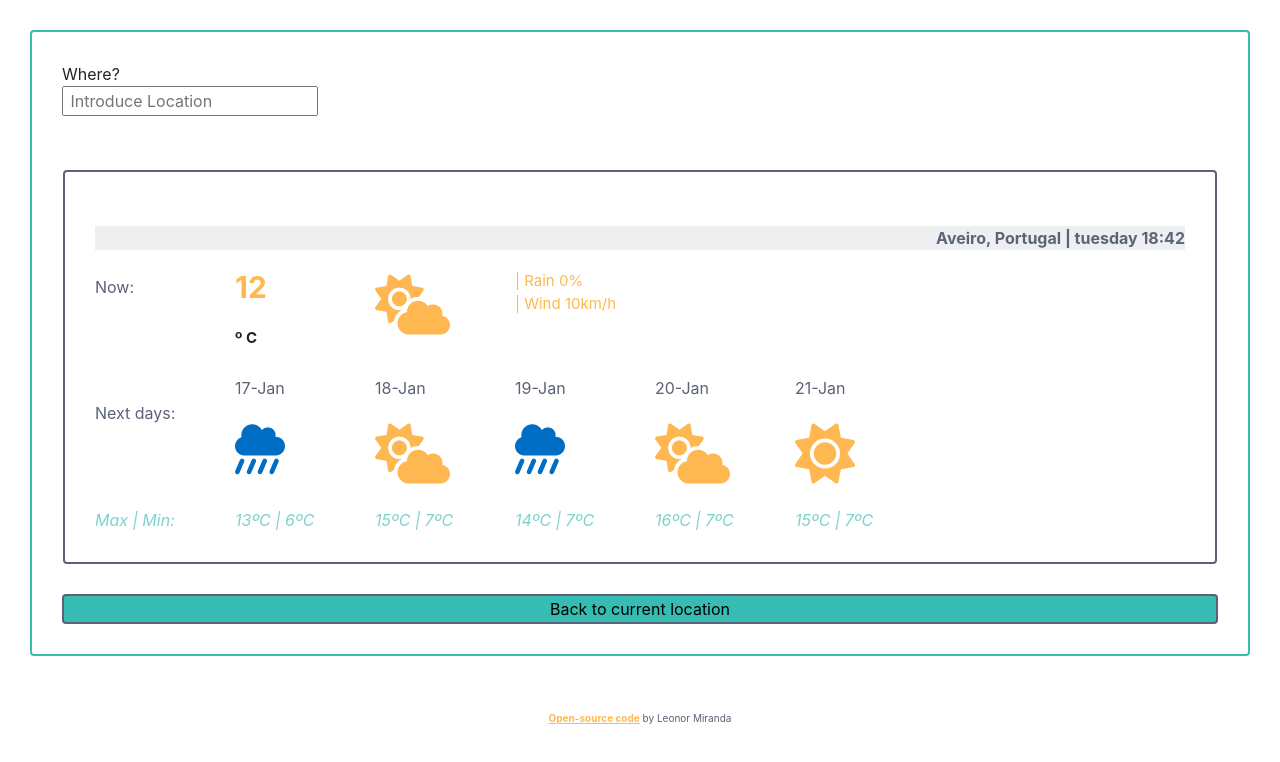
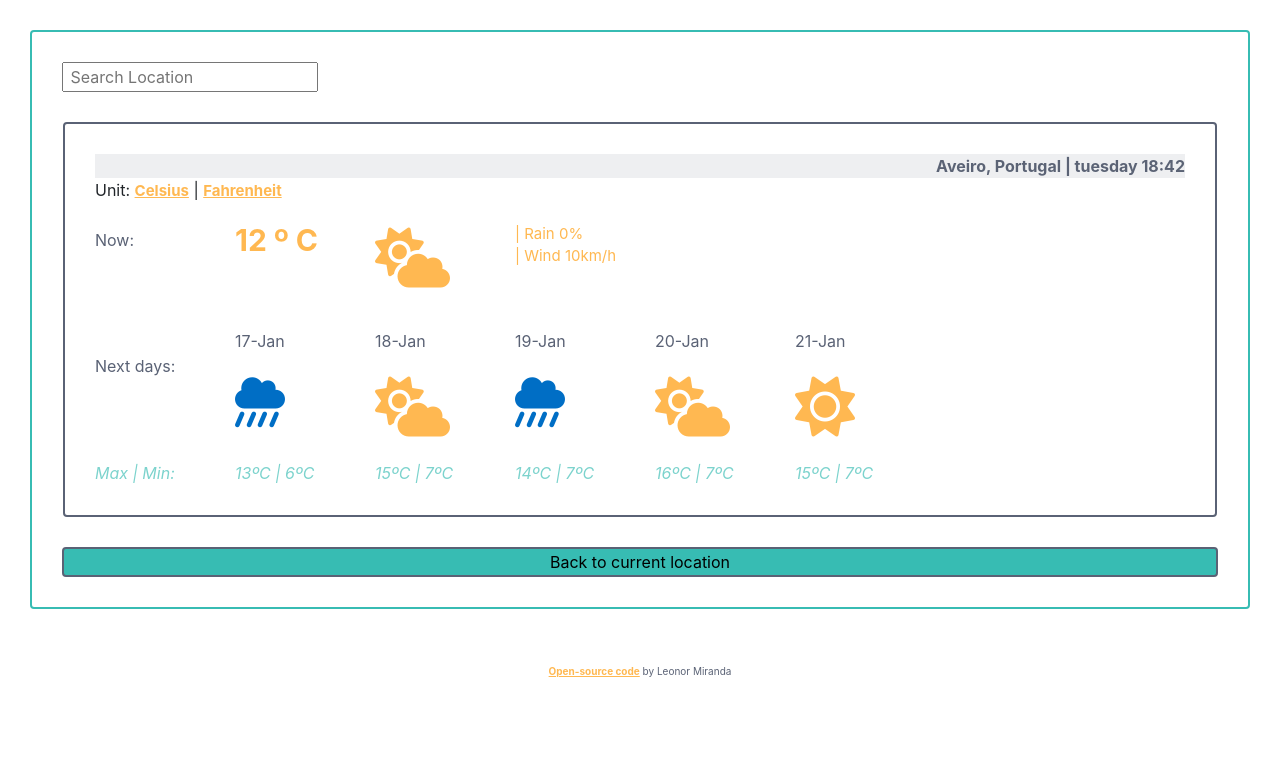
Before and after one commit to leonorsoutomiranda/theweatherproject, a website built with Parcel: page index.html in a window 1280 px wide. Built offline with nearby package versions, Linux system fonts and the light colour scheme.

Commit message:
Minor changes in html structure

```diff
--- a/index.html
+++ b/index.html
@@ -1,15 +1,13 @@
 <!DOCTYPE html>
 <html>
   <head>
-    <title>Parcel Sandbox</title>
+    <title>My Weather App</title>
     <meta charset="UTF-8" />
     <link
       rel="stylesheet"
       href="https://stackpath.bootstrapcdn.com/bootstrap/4.4.1/css/bootstrap.min.css"
       integrity="sha384-Vkoo8x4CGsO3+Hhxv8T/Q5PaXtkKtu6ug5TOeNV6gBiFeWPGFN9MuhOf23Q9Ifjh"
-      crossorigin="anonymous"
-    />
-
+      crossorigin="anonymous" />
     <script src="https://unpkg.com/axios/dist/axios.min.js"></script>
     <script src="https://kit.fontawesome.com/f9187a7e57.js" crossorigin="anonymous"></script>
     <link href="src/styles.css" rel="stylesheet"/>
@@ -18,18 +16,12 @@
   <body>
     <div class="card">
       <div class="card-body">
-        <span class="where">Where?</span>
         <form id="location-form">
-        <input type="text" placeholder=" Introduce Location" id="location-input"/>
-
-      </form>
-        <br />
+        <input type="text" placeholder=" Search Location" id="location-input"/> </form>
         <div class="card card-two">
           <div class="card-body card-body-two">
-
-              <br/>
             <div class="currentlocation" id="current-location">Aveiro, Portugal</div>
-
+            <div class="unit">Unit: <a href="#" id="celsius-link">Celsius</a> | <a href="#" id="fahr-link">Fahrenheit</a></div>
             <container>
               <div class="row">
                 <div class="col-sm"
@@ -40,12 +32,8 @@
               <div class="col-sm"
                 >
                 <div class="currentdegrees" id="temperature">
-                  12
+                  12 º C
                 </div>
-                <span class="units">
-                  <a  id="celsius-link">º C</a>
-                </span>
-
 
 
               </div>
@@ -150,16 +138,11 @@
             </container>
           </div>
           <div><button id="go-home">Back to current location</button></div>                  </div>
-
         </div>
       <p class="coder">
         <a class ="coder" href="https://github.com/leonorsoutomiranda/theweatherproject">Open-source code</a>
         by Leonor Miranda</p>
     </div>
-
-
   </body>
-
-
 <script src="src/index.js"></script>
 </html>
```
